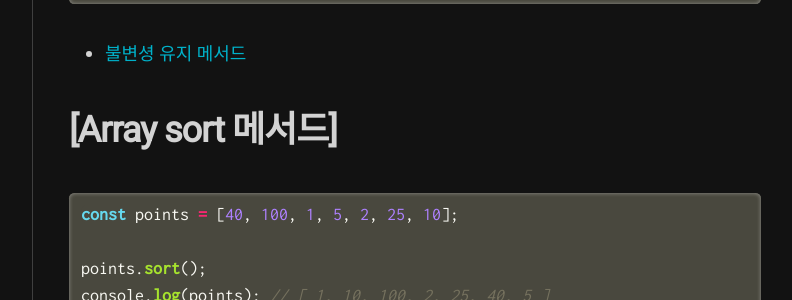
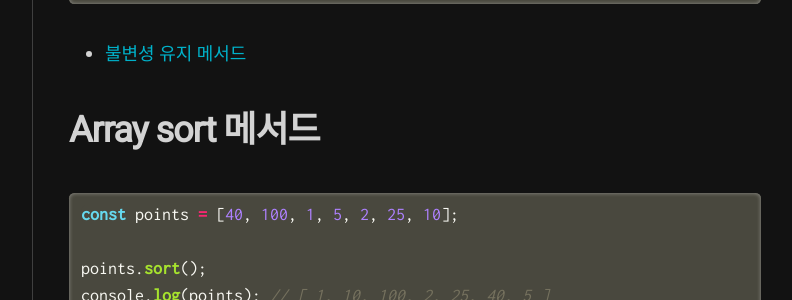
Before and after one commit to ha-jae-geun/jaegeunha94.github.io, a Jekyll site: the page built from _posts/2021-07-21-Array.md, in a window 1280 px wide. Shown: the part 1689-1989 px from the top of the page, without its empty margins (357-1149 px from the left). Built offline with Jekyll 4.4.1, drawn with Linux system fonts in a browser that asks for light colours; nearby versions of some CDN libraries; some web fonts are replaced.

````diff
--- a/_posts/2021-07-21-Array.md
+++ b/_posts/2021-07-21-Array.md
@@ -58,7 +58,7 @@ const arr2 = arr1.concat(60);
 * [불변셩 유지 메서드](https://opentogether.tistory.com/105?category=865289)
 
 
-# [Array sort 메서드]
+# Array sort 메서드
 ```javascript
 const points = [40, 100, 1, 5, 2, 25, 10];
 
````
